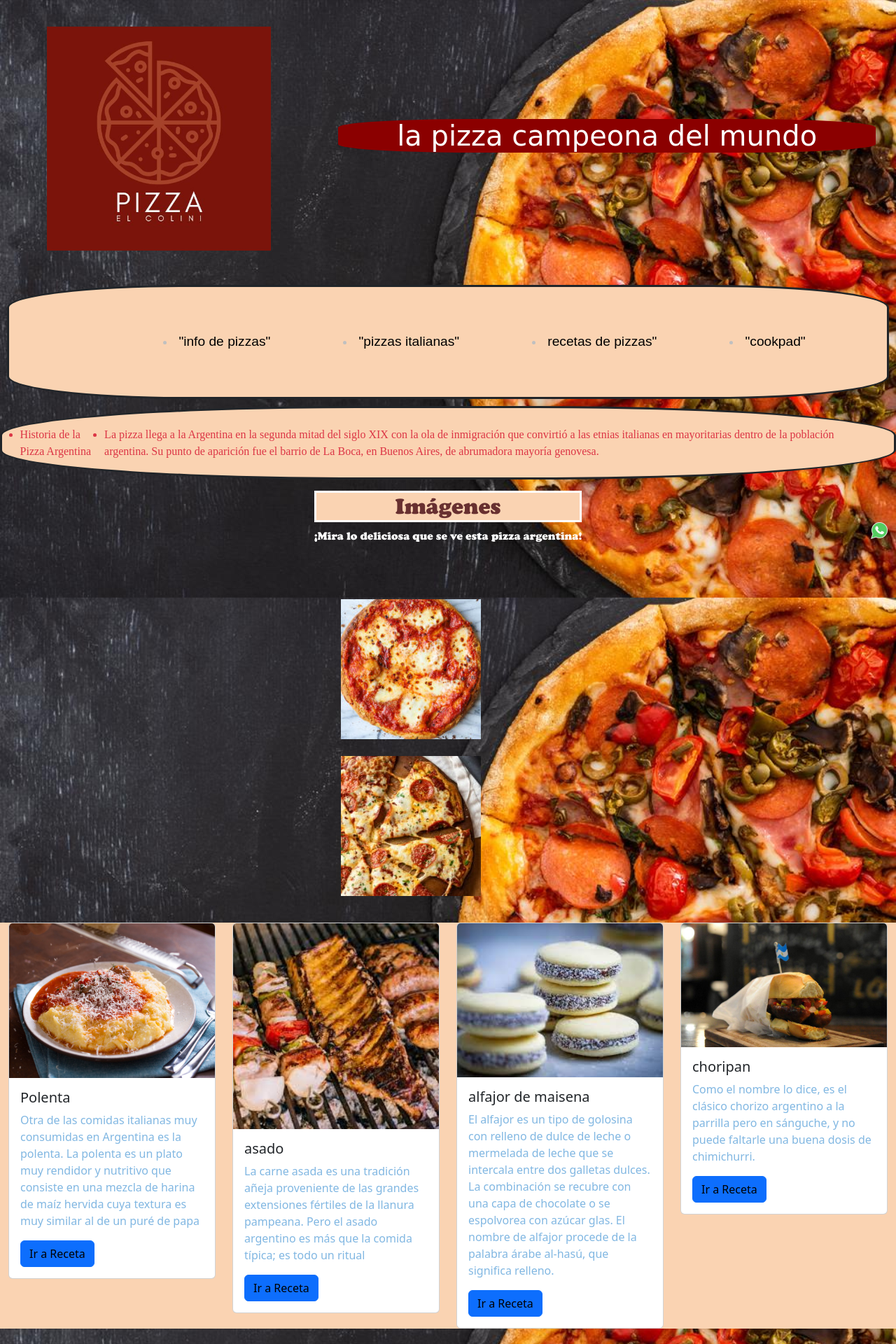
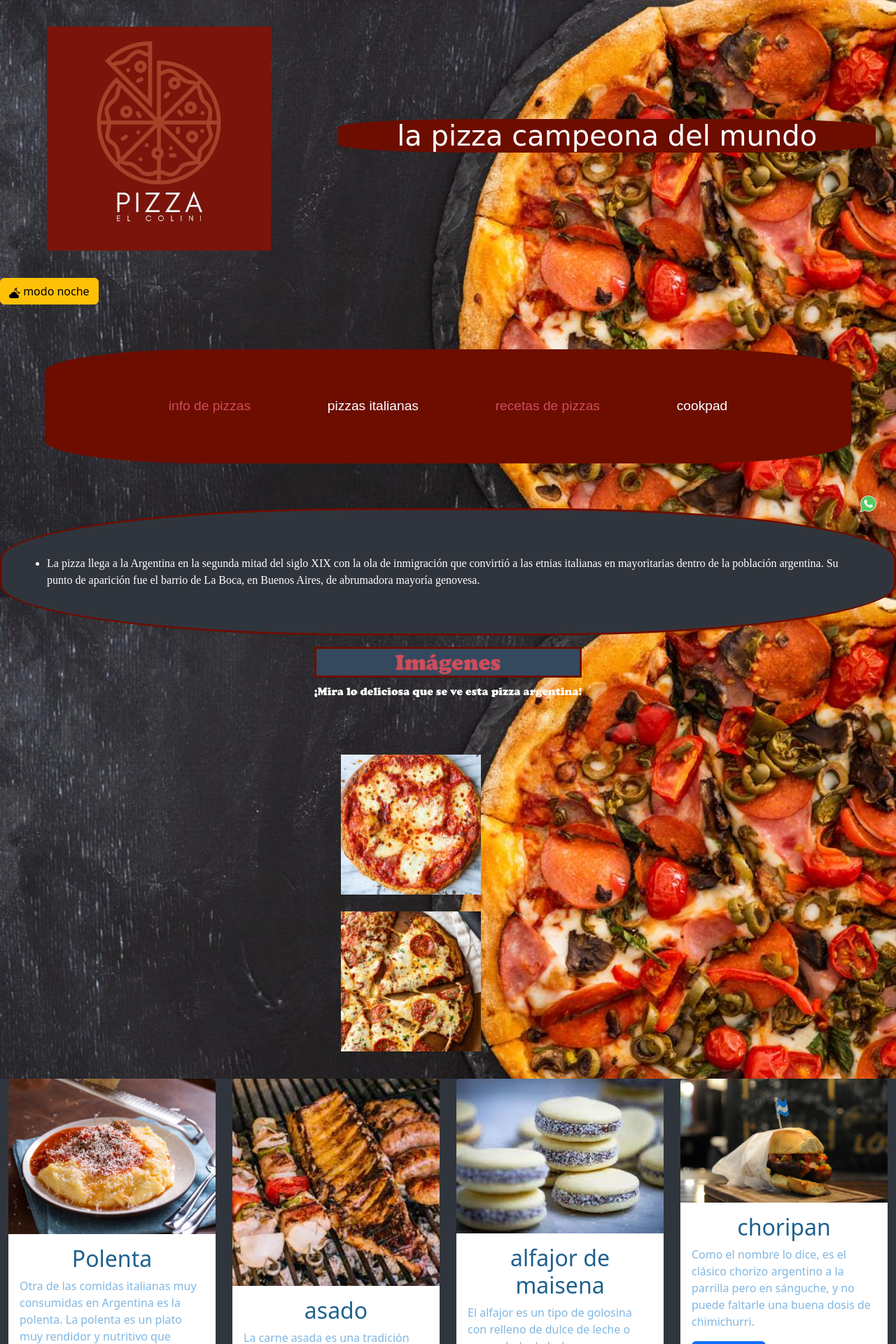
Before and after one commit to ashel028/frondend.pz, a PHP site: page / in a window 1280 px wide. Shown: the top 1920 px of the page at 70% size. Run offline with PHP 8.4, Linux system fonts and the light colour scheme.

Commit message:
Add files via upload

```diff
--- a/css/estilo.css
+++ b/css/estilo.css
@@ -1,5 +1,5 @@
 
-li{color:silver;
+li{color:white;
 font-family: "apple";
 }
 .colors {color:silver;}
@@ -82,52 +105,60 @@ body {
         flex-direction: row;
         align-items: center;
         justify-content: space-around;
-        background-color:#8b0000;
+        background-color:#6D0D00 ;
         border-radius: 25%;
         width: 60vw;
         height: 95%;
       }
       @media (max-width:700px){
-        .encabezadotitulo{
-          font-family: 'Bagel Fat One',cursive;
-           display: flex:table-row-group;
-          justify-content: center;
-          background-color:#900C3F;
-          border-style: solid;
-          padding: 5%;
-          width: 95%;
-          border-radius:25%;
-
+        .encabezadotitulo{ display: none;
         }
       }
 
-      nav { background-color: #fad3b2;
+      nav { background-color:#6D0D00 ;
             font-family: 'Bagel Fat One',cursive;
-            margin: 0.8vw;
+            margin: 5vw;
+            padding: 10vw;
             display: flex;
             border-radius: 20%;
-
+            border-color: #6D0D00;
       }
 
 
 
+
       .encabezadodirecciones {color: inherit;
-                display: flex;
-                justify-content: space-around;
+        display: flex;
+        justify-content: space-between;
+        align-items: baseline;
                 padding: 5%;
                 border-radius: 20%;
                 border-style: solid;
+                border-color: #6D0D00;
               }
 
 
               .hpizza{
-                background-color:#fad3b2;
+                background-color:#30353D ;
                 display: flex;
-                justify-content: space-around;
-                padding: 2%;
+                justify-content: center;
+                padding: 5%;
                 border-radius: 40%;
                 border-style: solid;
+                border-color: #6D0D00;
               }
+
+              @media (max-width:700px)
+              { .hpizza{
+                background-color: #34495E  ;
+                display: flex;
+                justify-content: center;
+                padding: 5%;
+                border-color: #6D0D00;
+                border-radius: 0%;
+                border-style: solid;
+              }
+            }
 
 
  .encabezadoimg{
@@ -141,10 +172,10 @@ body {
 
 .image{
   font-family: "tit";
-  background-color: #fad3b2;
+  background-color:  #34495E ;
   display: flex; justify-content:center;
   border-style: solid;
-  border-color: white;
+  border-color: #6D0D00;
 }
 .imgpiza{
 width: 25%;
@@ -160,11 +191,19 @@ padding: 10%;
 }
 
 .row{
-  background-color: #fad3b2;
+  background-color: #30353D ;
   display: flex;
   justify-content: space-around;
+}
 
-
+.card{
+  border: #1F618D;
+  border-width: 5px;
+}
+.card-title{
+  text-align: center;
+  color: #1F618D;
+  font-size: 32px;
 }
 
 
@@ -319,9 +358,10 @@ padding: 10%;
                   }
 
                 .whatsapp {
+                  word-wrap: 3vw;
                   position: fixed;
-                  bottom: 2vw;
-                  right: 1vh;
+                  bottom: 5vw;
+                  right: 3vh;
                   z-index: 9999;
                   font-size: 30%
                       }
--- a/index.html
+++ b/index.html
@@ -8,6 +8,10 @@
   <title>colini</title>
   <link href="https://cdn.jsdelivr.net/npm/bootstrap@5.3.0/dist/css/bootstrap.min.css" rel="stylesheet" integrity="sha384-9ndCyUaIbzAi2FUVXJi0CjmCapSmO7SnpJef0486qhLnuZ2cdeRhO02iuK6FUUVM" crossorigin="anonymous">
   <link rel="stylesheet" href="./css/estilo.css">
+
+  <script type="text/javascript">
+          alert("bienvenidos a colini")
+  </script>
 
 </head>
 <body>
@@ -22,21 +26,22 @@
 
       <h1 class="encabezadotitulo" style="color:white"> la pizza campeona del mundo</h1>
 
-
-
-
-
 </header>
 
+<button id="modoNocheBtn" type="button" class="btn btn-warning" <svg xmlns="http://www.w3.org/2000/svg" width="16" height="16" fill="currentColor" class="bi bi-cloud-moon-fill" viewBox="0 0 16 16">
+  <svg xmlns="http://www.w3.org/2000/svg" width="16" height="16" fill="currentColor" class="bi bi-cloud-moon-fill" viewBox="0 0 16 16">
+    <path d="M11.473 11a4.5 4.5 0 0 0-8.72-.99A3 3 0 0 0 3 16h8.5a2.5 2.5 0 0 0 0-5h-.027z"/>
+    <path d="M11.286 1.778a.5.5 0 0 0-.565-.755 4.595 4.595 0 0 0-3.18 5.003 5.46 5.46 0 0 1 1.055.209A3.603 3.603 0 0 1 9.83 2.617a4.593 4.593 0 0 0 4.31 5.744 3.576 3.576 0 0 1-2.241.634c.162.317.295.652.394 1a4.59 4.59 0 0 0 3.624-2.04.5.5 0 0 0-.565-.755 3.593 3.593 0 0 1-4.065-5.422z"/>
+  </svg> modo noche </button>
 
 
 
   <nav class="encabezadodirecciones">
 <br>
-    <li><a href="https://es.wikipedia.org/wiki/Pizza_en_Argentina"target="_blank">"info de pizzas"</a>
-      <li><a href="https://www.pizzabrossa.com.ar/?gclid=CjwKCAjw4ZWkBhA4EiwAVJXwqQFYcmIkXCt8bz_bA4SAjdwZispacFa0Dgj3WFB0BuC3ioF2R8dDGhoCAp0QAvD_BwE"target="_blank">"pizzas italianas"</a>
-        <li><a href="https://www.recetasgratis.net/receta-de-pizza-casera-31391.html"target="_blank">recetas de pizzas"</a>
-          <li><a href="https://cookpad.com/ar/buscar/pizzas"target="_blank">"cookpad"</a>
+    <a  href="https://es.wikipedia.org/wiki/Pizza_en_Argentina"target="_blank" style="color:#CD4D5A " >info de pizzas</a>
+      <a href="https://www.pizzabrossa.com.ar/?gclid=CjwKCAjw4ZWkBhA4EiwAVJXwqQFYcmIkXCt8bz_bA4SAjdwZispacFa0Dgj3WFB0BuC3ioF2R8dDGhoCAp0QAvD_BwE"target="_blank" style="color: white">pizzas italianas</a>
+        <a href="https://www.recetasgratis.net/receta-de-pizza-casera-31391.html"target="_blank" style="color:#CD4D5A ">recetas de pizzas</a>
+          <a href="https://cookpad.com/ar/buscar/pizzas"target="_blank" style="color:white ">cookpad</a>
           </br>
             </nav>
 
@@ -45,8 +50,7 @@
 
 <main>
     <ul class="hpizza">
-      <li class="text-danger">Historia de la Pizza Argentina</li>
-      <li class="text-danger">La pizza llega a la Argentina en la segunda mitad del siglo XIX con la ola de inmigración que convirtió a las etnias italianas en mayoritarias dentro de la población argentina. Su punto de aparición fue el barrio de La Boca, en Buenos Aires, de abrumadora mayoría genovesa.
+      <li>La pizza llega a la Argentina en la segunda mitad del siglo XIX con la ola de inmigración que convirtió a las etnias italianas en mayoritarias dentro de la población argentina. Su punto de aparición fue el barrio de La Boca, en Buenos Aires, de abrumadora mayoría genovesa.
       </li>
         </ul>
 
@@ -55,7 +59,7 @@
 
 <aside class="encabezadoimg">
 <section>
-            <h2 class="image"style="color:#683030">Imágenes</h2>
+            <h2 class="image"style="color:#CD4D5A ">Imágenes</h2>
                 <p style="color:white">¡Mira lo deliciosa que se ve esta pizza argentina!</p>
 
                 <div class="imgpiza">
@@ -74,7 +78,10 @@
 <div class="class="encabezadolugares"">
 
     <div class="container-fluid">
+
       <div class="row">
+
+
 
         <div class="polenta col-sm-12 col-md-6 col-lg-3">
           <div class="card">
@@ -121,8 +128,6 @@
           </div>
 
 
-
-
       </div>
 
     </div>
@@ -132,7 +137,7 @@
 
 <section>
   <div class="encabezadoingredientes">
-  <h2 style="color:#683030">Ingredientes</h2>
+  <h2 style="color:#CD4D5A ">Ingredientes</h2>
 </div>
 
   <ul >
@@ -153,7 +158,7 @@
   <div class="encabezadopreparacion">
 
 
-    <h2 style="color:#683030">Preparación</h2>
+    <h2 style="color:#CD4D5A ">Preparación</h2>
       </div>
 
       <ol >
@@ -172,7 +177,7 @@
 
 <section>
     <div class="encabezadovideos">
-        <h2  style="color:#683030">Videos</h2>
+        <h2  style="color:#CD4D5A ">Videos</h2>
         </div>
 
             <div class="encabezadovideo">
@@ -201,12 +206,21 @@
 	   </a>
   </div>
 
+    <button onclick="copy()"> &copy; 2023 Copyright </button>
 
 </footer>
+
+<div>
 
 <a class="whatsapp" href="#" target="_blank">
                   <img class="wsp" src="./iconos/Whatsapp_icon.png" alt="whatsapp">
   </a>
 
+</div>
+
+
+<script src=js/script.js></script>
+
 </body>
+
 </html>
--- /dev/null
+++ b/js/script.js
@@ -0,0 +1,13 @@
+
+function copy() {
+    alert ("autor:Axel Goñi - goniaxe@gmail.com")
+}
+
+const modoNocheBtn = document.getElementById('modoNocheBtn');
+
+modoNocheBtn.addEventListener('click', function()
+{
+  document.body.classList.toggle('modo-noche');
+  modoNocheBtn.classList.toggle('active');
+}
+  );
```
Also changed, not shown: other parts of css/estilo.css (+36 -13 lines).
